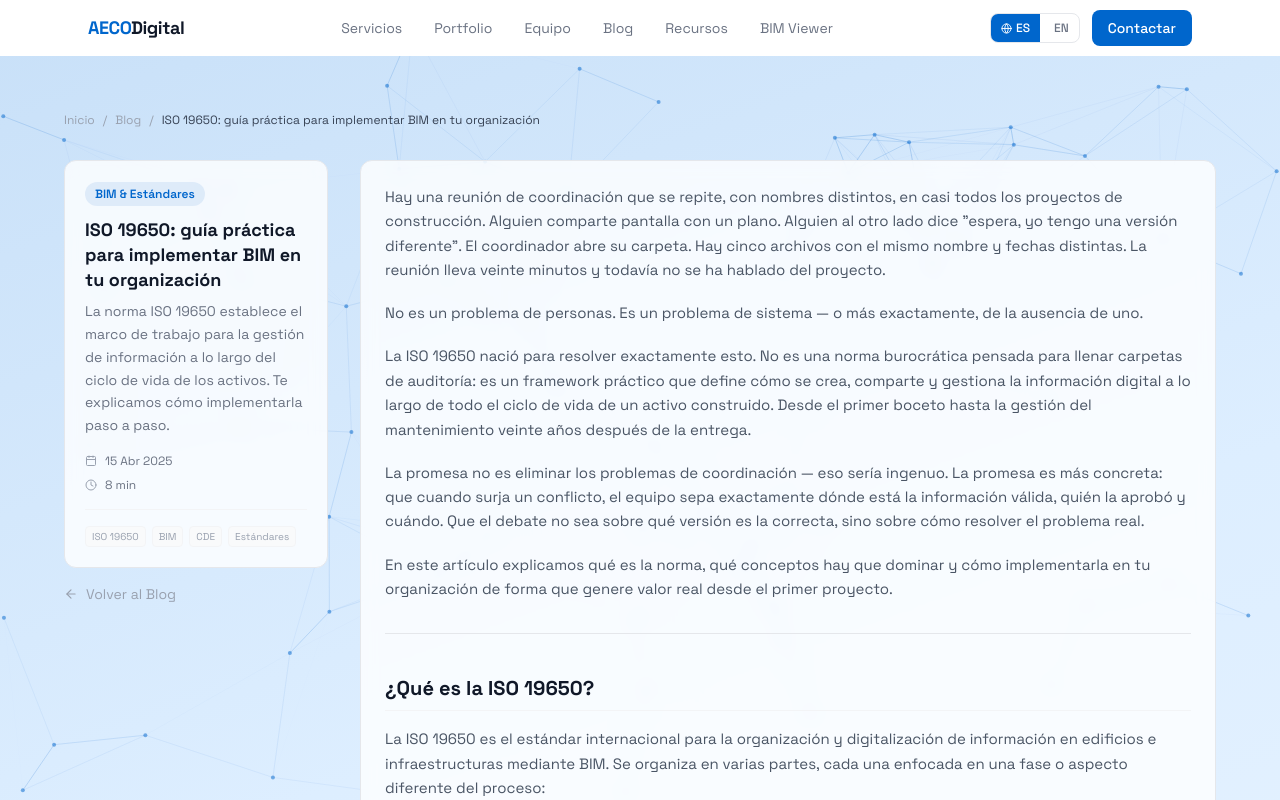
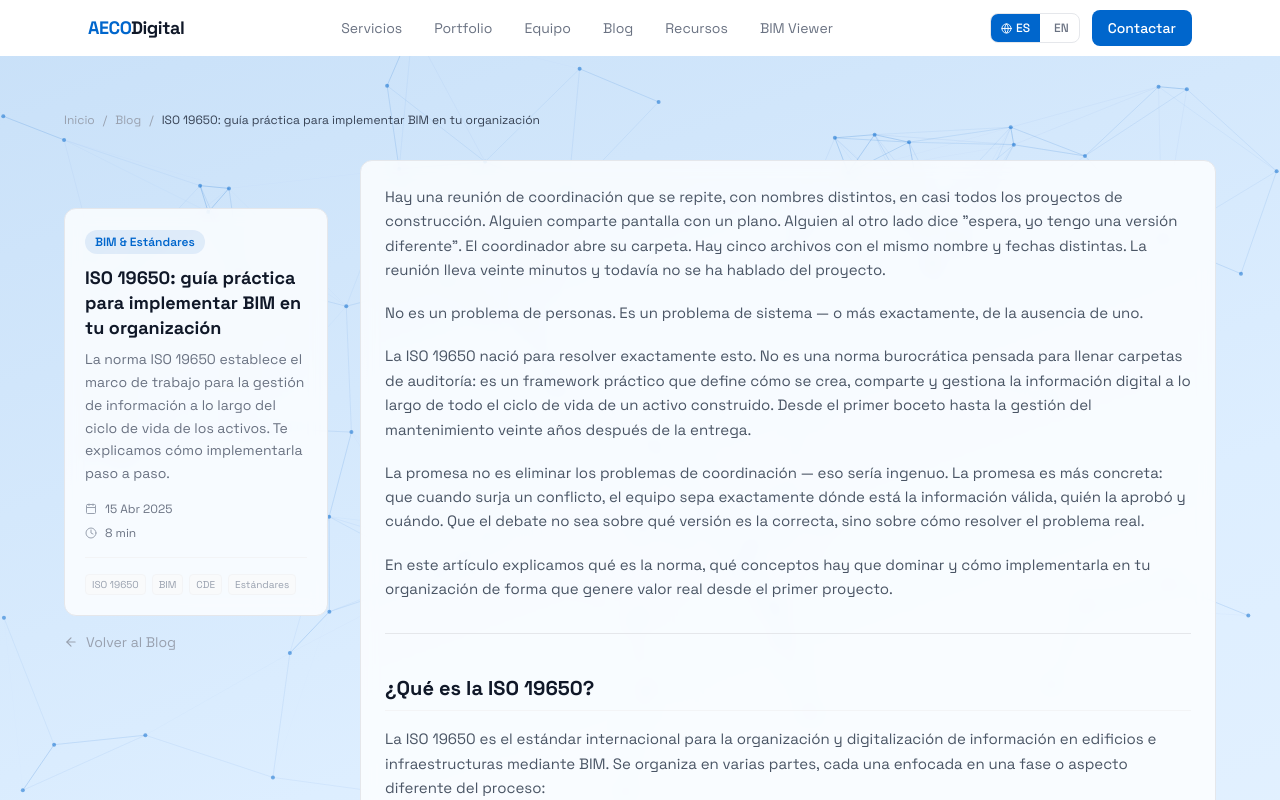
Before and after one commit to AecoDigital/AECODigital-Web, a Next.js app: page /blog/iso-19650-guia-practica in a window 1280 px wide. Shown: the top 800 px of the page. Built offline with nearby package versions, Linux system fonts and the light colour scheme.

Commit message:
fix: corregir desbordamiento horizontal en blog móvil (#9)

```diff
--- a/src/app/blog/[slug]/BlogDetalleClient.tsx
+++ b/src/app/blog/[slug]/BlogDetalleClient.tsx
@@ -61,7 +61,7 @@ export default function BlogDetalleClient({ articulo }: { articulo: Articulo })
   const catColor = CATEGORIA_COLORS[categoria] ?? "#0066cc";
 
   return (
-    <main className="pt-28 pb-24 px-6 min-h-screen">
+    <main className="pt-28 pb-24 px-6 min-h-screen overflow-x-hidden">
       <div className="max-w-6xl mx-auto">
         {/* Breadcrumb */}
         <div className="flex items-center gap-2 text-xs text-gray-400 mb-8">
@@ -74,7 +74,7 @@ export default function BlogDetalleClient({ articulo }: { articulo: Articulo })
 
         <div className="grid lg:grid-cols-4 gap-8 items-start">
           {/* Sidebar */}
-          <aside className="lg:col-span-1 space-y-4 lg:sticky lg:top-24">
+          <aside className="lg:col-span-1 space-y-4 lg:sticky lg:top-24 min-w-0">
             <div className="p-5 bg-white/80 backdrop-blur-sm rounded-xl border border-gray-200">
               <span
                 className="inline-block text-xs font-semibold px-2.5 py-1 rounded-full mb-3"
@@ -118,7 +118,7 @@ export default function BlogDetalleClient({ articulo }: { articulo: Articulo })
           </aside>
 
           {/* Contenido */}
-          <div className="lg:col-span-3">
+          <div className="lg:col-span-3 min-w-0">
             <div className="p-6 bg-white/80 backdrop-blur-sm rounded-xl border border-gray-200">
               <div className="prose prose-gray max-w-none
                 prose-headings:font-bold prose-headings:text-gray-900
```
